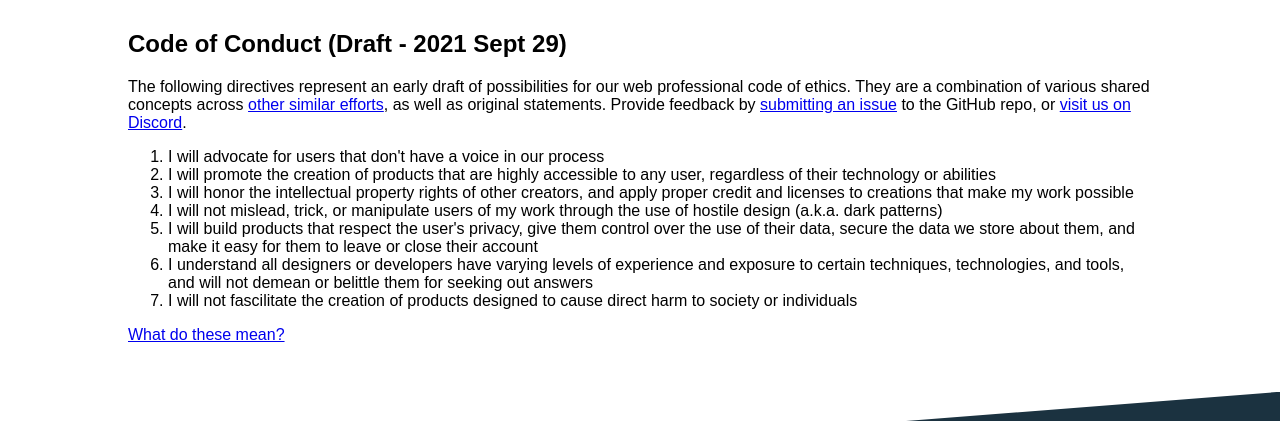
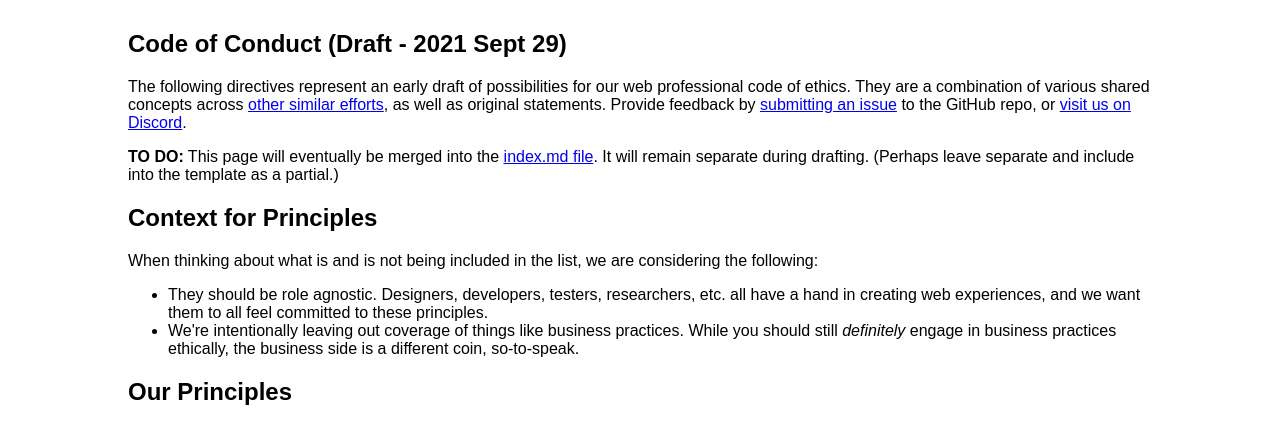
Before and after one commit to DrunkenUX/web-ethics-commitment, an Eleventy site: page src/codes.md in a window 1280 px wide. Shown: the part 572-993 px from the top of the page. Built offline with nearby package versions, Linux system fonts and the light colour scheme; Eleventy itself is replaced by a stand-in of ours; files that its build step writes are made by us from their sources; what eleventy-plugin-sass would draw is missing.

Commit message:
Add some guiding documentation

```diff
--- a/src/codes.md
+++ b/src/codes.md
@@ -7,6 +7,17 @@
 # {{title}}
 
 The following directives represent an early draft of possibilities for our web professional code of ethics. They are a combination of various shared concepts across [other similar efforts](https://github.com/DrunkenUX/web-ethics-commitment/blob/main/src/index.md#helpful-resources), as well as original statements. Provide feedback by [submitting an issue](https://github.com/DrunkenUX/web-ethics-commitment/issues) to the GitHub repo, or [visit us on Discord](https://drunkenux.com/discord).
+
+**TO DO:** This page will eventually be merged into the [index.md file](https://github.com/DrunkenUX/web-ethics-commitment/blob/main/src/index.md). It will remain separate during drafting. (Perhaps leave separate and include into the template as a partial.)
+
+## Context for Principles
+
+When thinking about what is and is not being included in the list, we are considering the following:
+
+* They should be role agnostic. Designers, developers, testers, researchers, etc. all have a hand in creating web experiences, and we want them to all feel committed to these principles.
+* We're intentionally leaving out coverage of things like business practices. While you should still *definitely* engage in business practices ethically, the business side is a different coin, so-to-speak.
+
+## Our Principles
 
 1. I will advocate for users that don't have a voice in our process
 2. I will promote the creation of products that are highly accessible to any user, regardless of their technology or abilities
```
